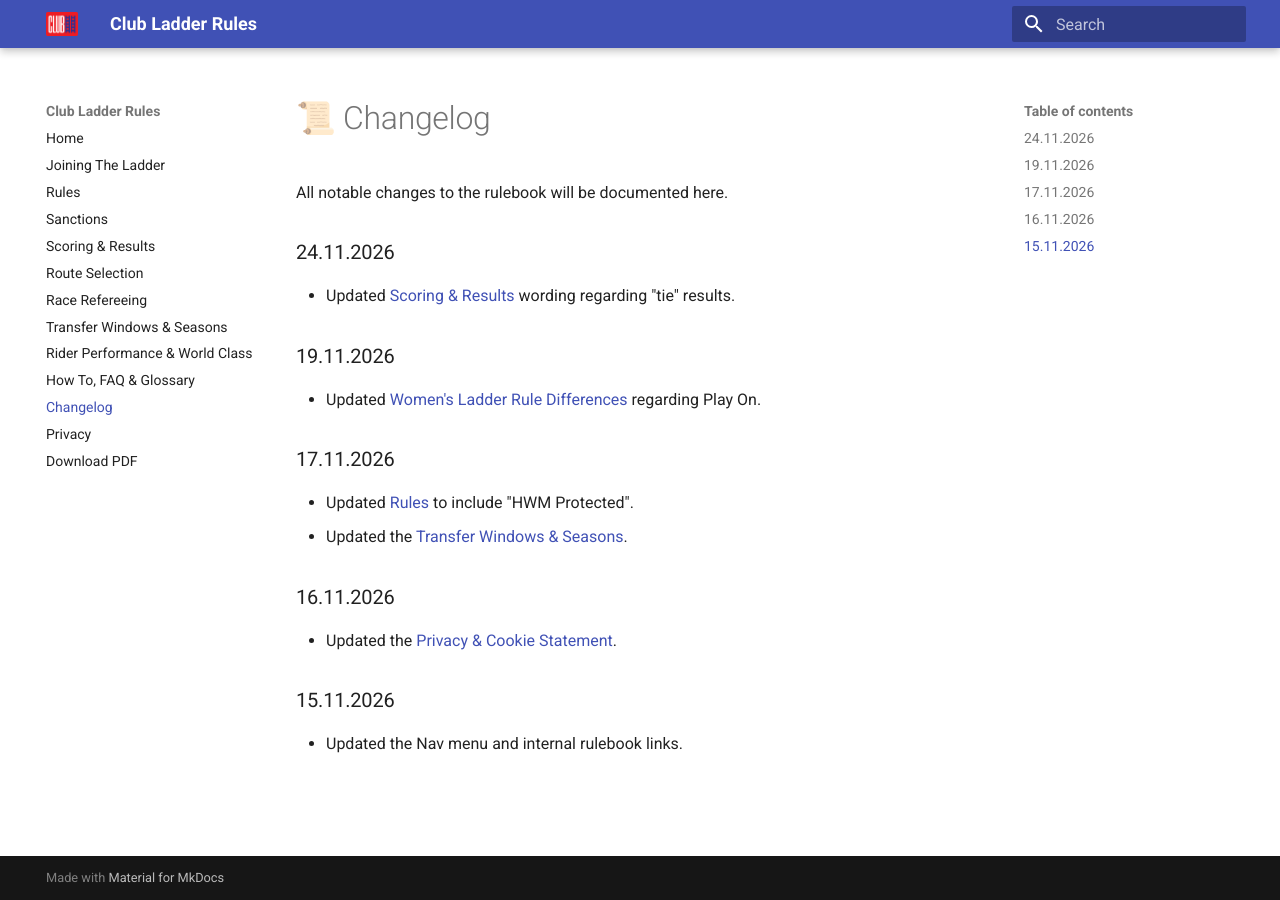
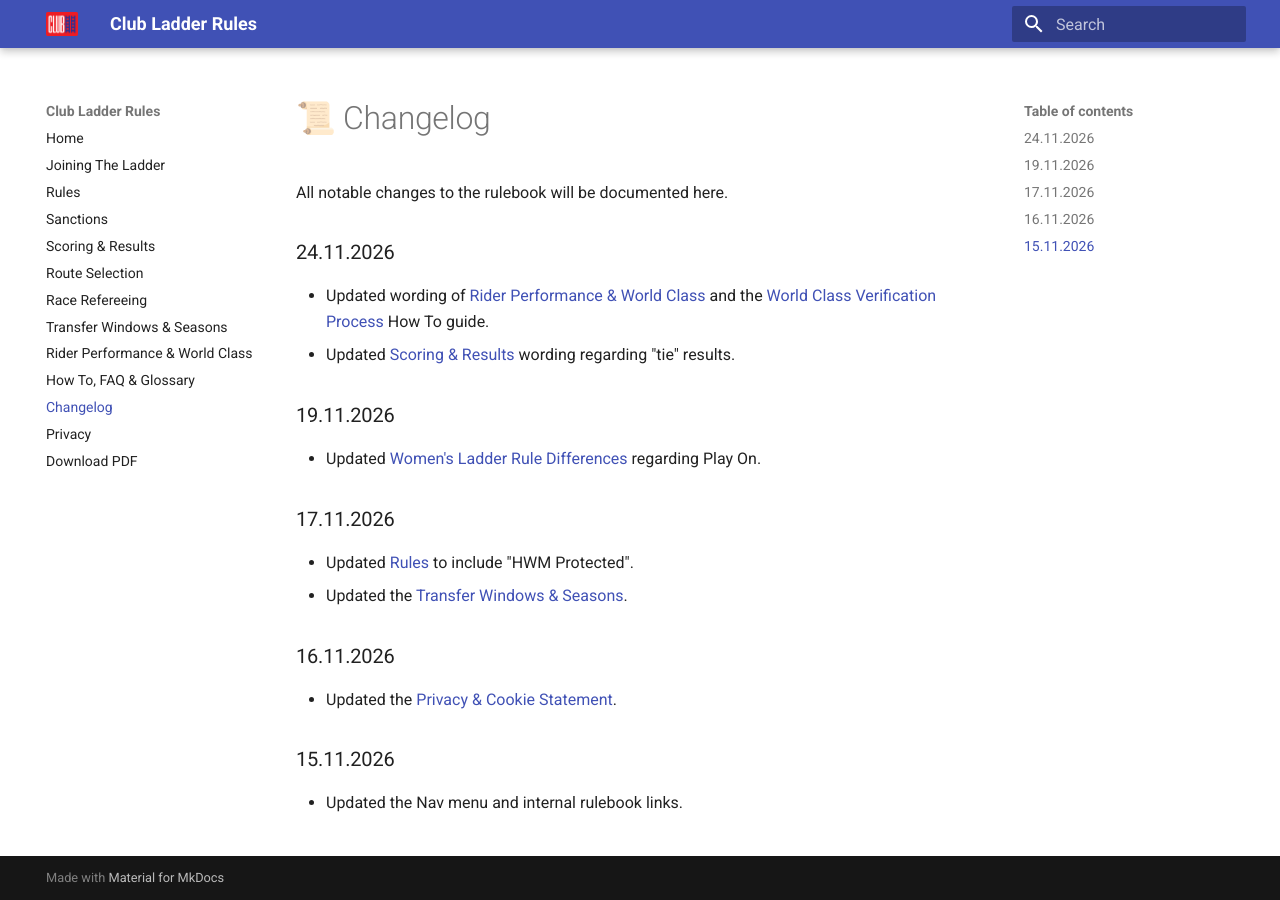
Before and after one commit to gazhay/rules-clubladder, an MkDocs documentation site: the page built from docs/changelog.md, in a window 1280 px wide. Built offline with MkDocs 1.6.1 and Material for MkDocs 9.7.7, drawn with Linux system fonts in a browser that asks for light colours.

Commit message:
Update changelog.md

```diff
--- a/docs/changelog.md
+++ b/docs/changelog.md
@@ -3,6 +3,7 @@
 All notable changes to the rulebook will be documented here.
 
 ### 24.11.2026
+* Updated wording of [Rider Performance & World Class](https://gazhay.github.io/rules-clubladder/performance/) and the [World Class Verification Process](https://gazhay.github.io/rules-clubladder/how-to/#world-class-verification-process) How To guide.
 * Updated [Scoring & Results](https://gazhay.github.io/rules-clubladder/scoring/) wording regarding "tie" results.
 
 ### 19.11.2026
```
